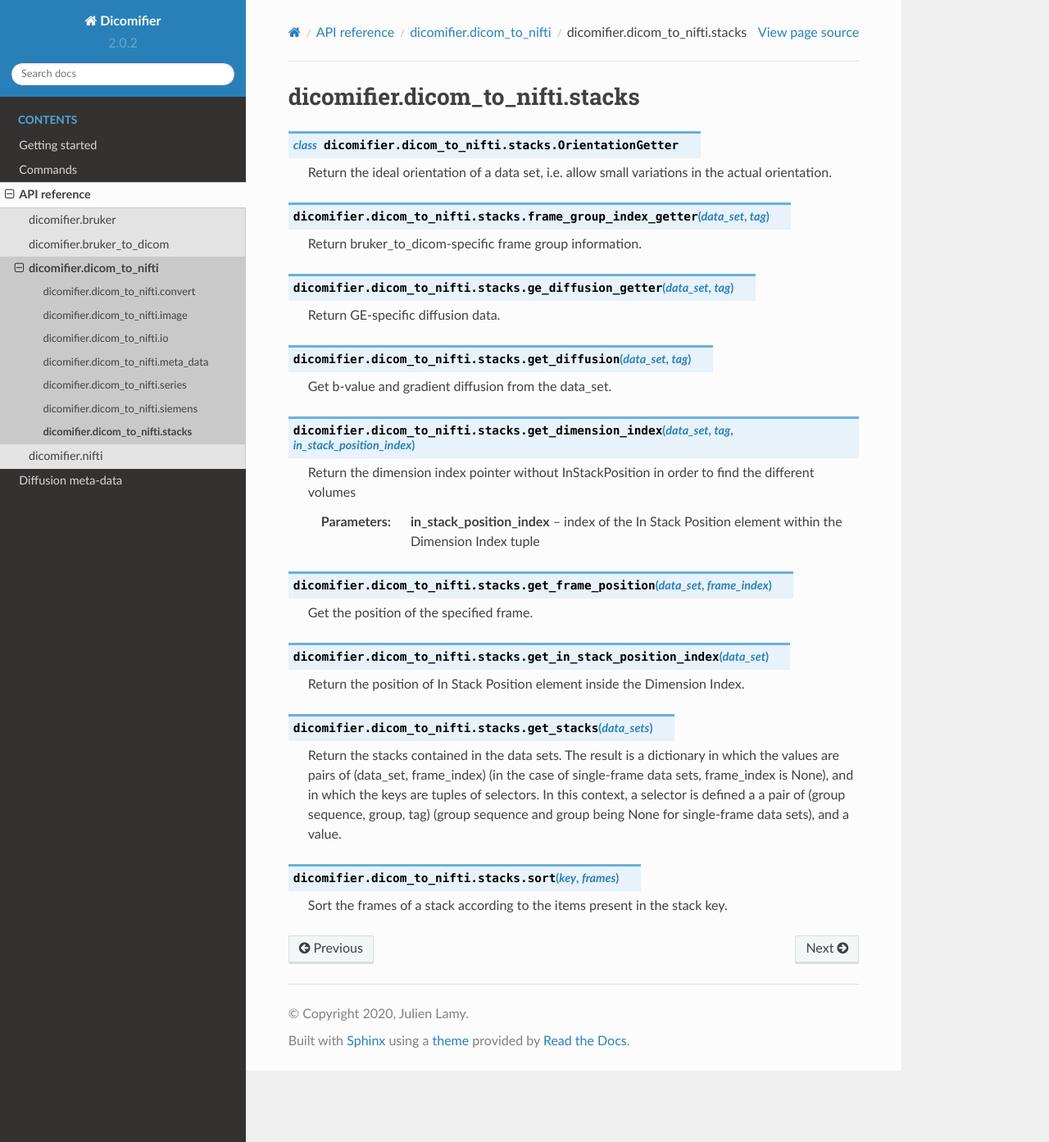
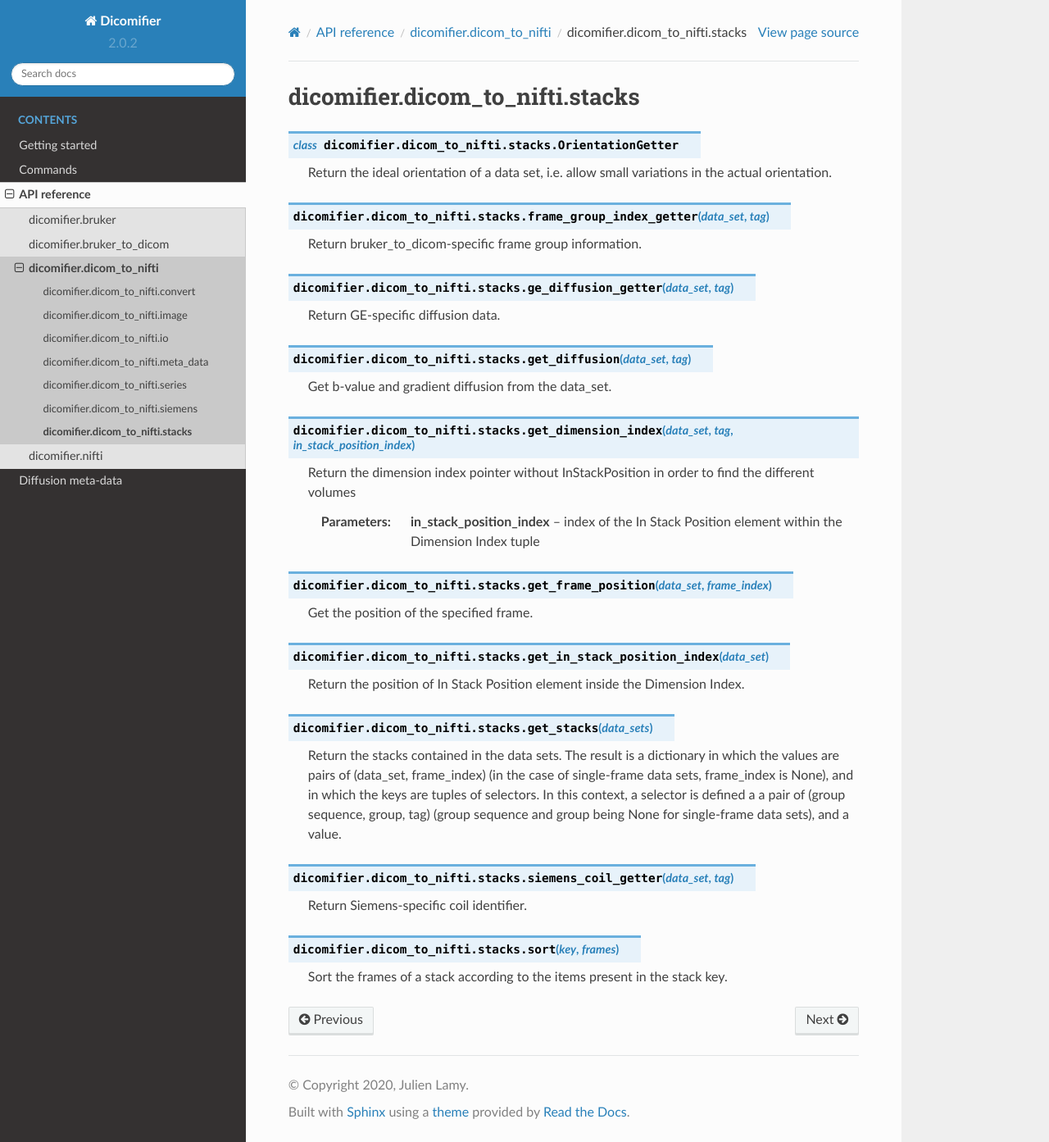
Before and after one commit to lamyj/dicomifier, a Sphinx documentation site: the page built from docs/api_reference/dicom_to_nifti/stacks.rst, in a window 1280 px wide and 1393 px high. Shown: the whole window at 82% size. Built offline with Sphinx 7.4.7 and the Read the Docs theme 2.0.0, drawn with Linux system fonts in a browser that asks for light colours.

Commit message:
Update docs

```diff
--- a/docs/api_reference/dicom_to_nifti/stacks.rst
+++ b/docs/api_reference/dicom_to_nifti/stacks.rst
@@ -73,6 +73,13 @@ dicomifier.dicom_to_nifti.stacks
    None for single-frame data sets), and a value.
 
 
+.. py:function:: siemens_coil_getter(data_set, tag)
+   :module: dicomifier.dicom_to_nifti.stacks
+
+   Return Siemens-specific coil identifier.
+
+
+
 .. py:function:: sort(key, frames)
    :module: dicomifier.dicom_to_nifti.stacks
 
```
